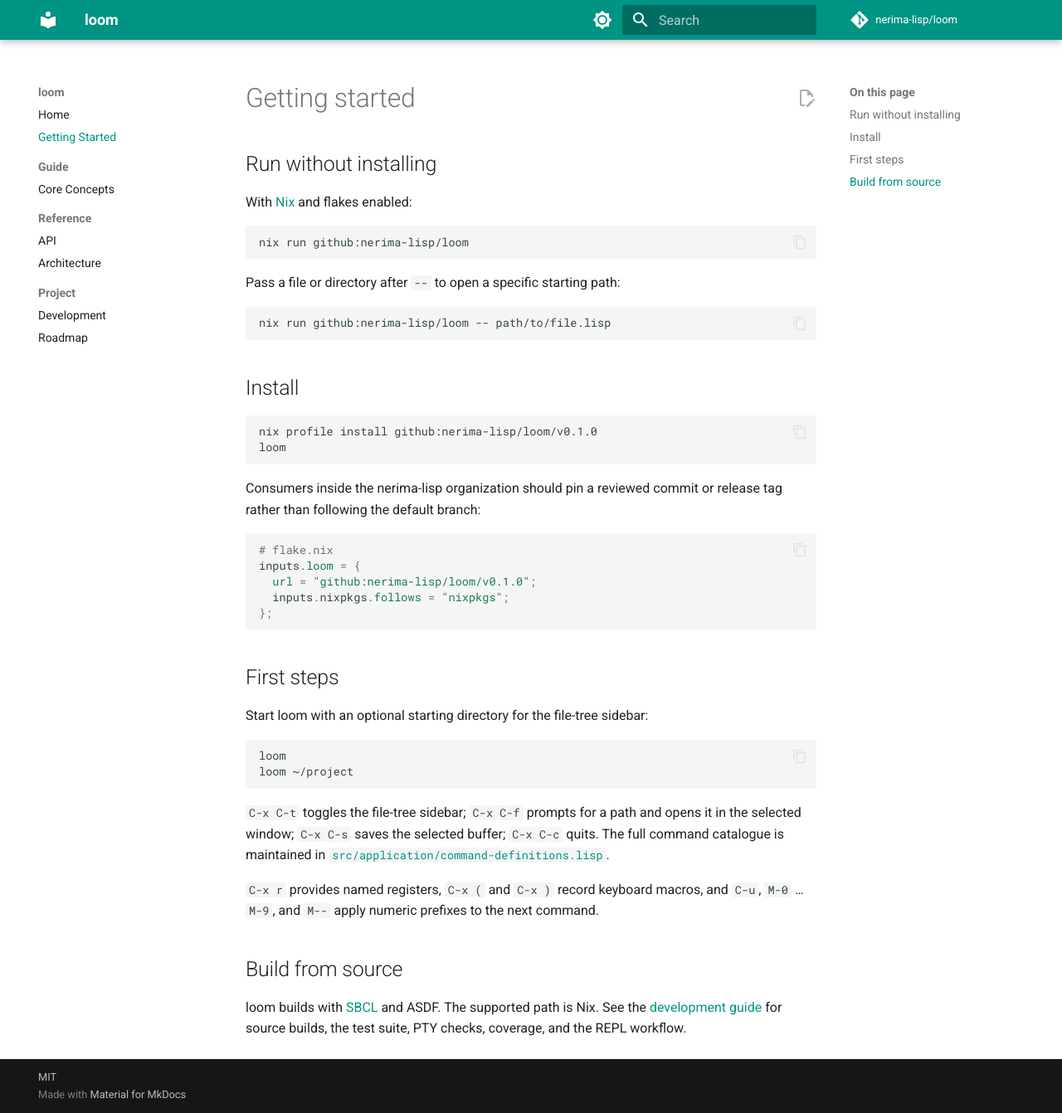
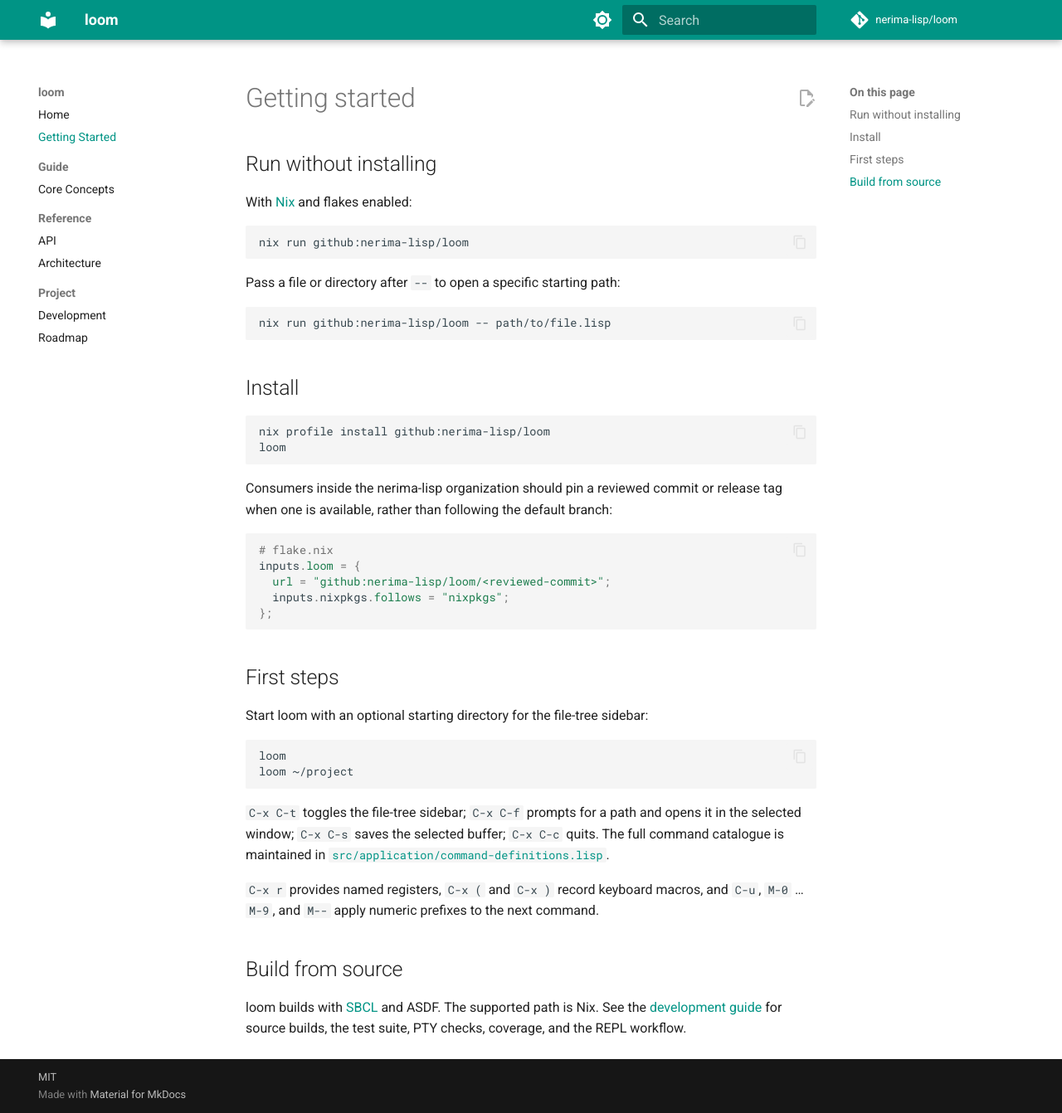
Before and after one commit to nerima-lisp/loom, an MkDocs documentation site: the page built from docs/src/getting-started.md, in a window 1280 px wide and 1342 px high. Shown: the whole window at 83% size. Built offline with MkDocs 1.6.1 and Material for MkDocs 9.7.7, drawn with Linux system fonts in a browser that asks for light colours; comment, search, counter and statistics services are not loaded.

Commit message:
docs: fix installation pin examples

````diff
--- a/docs/src/getting-started.md
+++ b/docs/src/getting-started.md
@@ -17,17 +17,17 @@
 ## Install
 
 ```sh
-nix profile install github:nerima-lisp/loom/v0.1.0
+nix profile install github:nerima-lisp/loom
 loom
 ```
 
 Consumers inside the nerima-lisp organization should pin a reviewed commit or
-release tag rather than following the default branch:
+release tag when one is available, rather than following the default branch:
 
 ```nix
 # flake.nix
 inputs.loom = {
-  url = "github:nerima-lisp/loom/v0.1.0";
+  url = "github:nerima-lisp/loom/<reviewed-commit>";
   inputs.nixpkgs.follows = "nixpkgs";
 };
 ```
````
Also changed, not shown: README.md.
